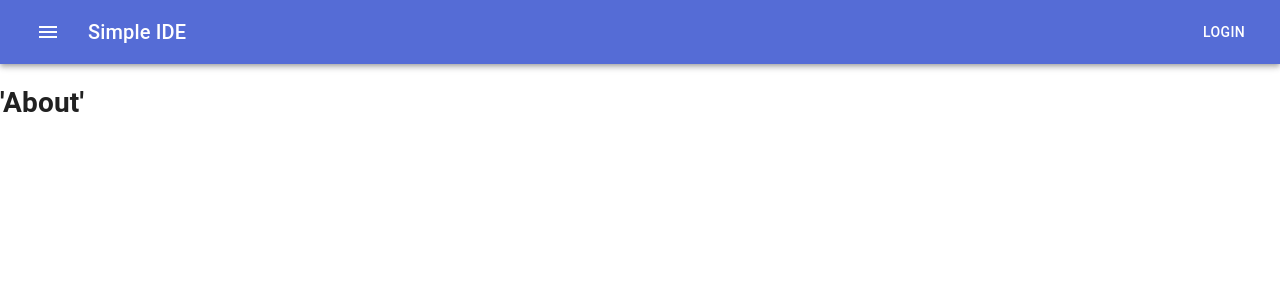
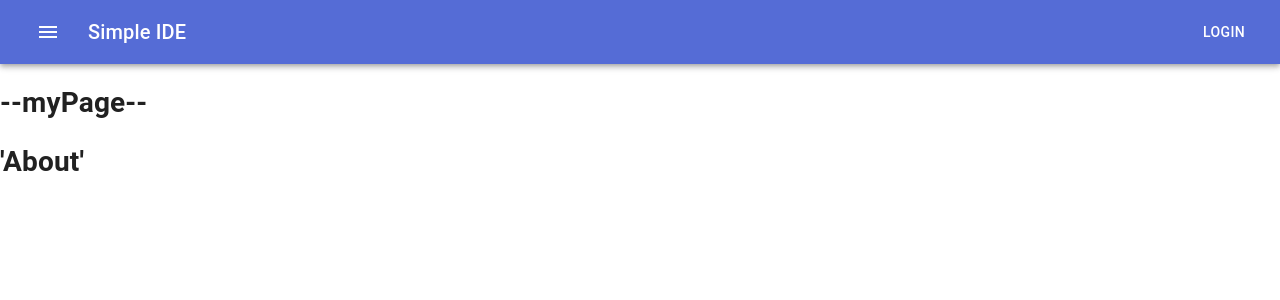
Before and after one commit to alex-worker/CombinatoricsIDE, a React (Create React App) app in the folder simple-ide/: page / in a window 1280 px wide. Shown: the top 300 px of the page. Built offline with nearby package versions, Linux system fonts and the light colour scheme.

Commit message:
try material-ui is bloatware and overheatengeneering

```diff
--- a/simple-ide/src/App.js
+++ b/simple-ide/src/App.js
@@ -29,7 +29,7 @@ function App () {
   // }
 
   return (
-    <ThemeProvider theme={theme} >
+    <ThemeProvider theme={theme}>
       <CssBaseline />
       <Menu header={headerName} items={pageList} defaultIndexPage={5} />
     </ThemeProvider>
--- a/simple-ide/src/components/gui/Menu.js
+++ b/simple-ide/src/components/gui/Menu.js
@@ -2,21 +2,21 @@ import React from 'react'
 
 import { BrowserRouter as Router, Switch, Route } from 'react-router-dom'
 
-import { makeStyles } from '@material-ui/core/styles'
+import { useTheme } from '@material-ui/core/styles'
 
 import AppBar from './AppBar'
 import Drawer from './Drawer'
 
-const useStyles = makeStyles(theme => ({
-  root: {
-    flexGrow: 1
-  }
-}))
+// const useStyles = makeStyles(theme => ({
+  // root: {
+    // flexGrow: 1
+  // }
+// }))
 
 const PageList = ({ items, defaultIndexPage = 0 }) => {
   // console.log('PageList')
   return (
-    <Switch>
+    <div className='page'><h1>--myPage--</h1><Switch>
       <Route exact path='/' component={items[defaultIndexPage].component} key={0} />
       {
         items.map((item, index) => (
@@ -25,7 +25,7 @@ const PageList = ({ items, defaultIndexPage = 0 }) => {
           )
         ))
       }
-    </Switch>
+    </Switch></div>
   )
 }
 
@@ -50,10 +50,10 @@ const Menu = ({ header = 'undefined', onChangePage, items, defaultIndexPage }) =
   // const menuItemList = React.useMemo(() => makeList(items, closeDrawer), [items])
   // const pageList = React.useMemo(() => makePages(items, defaultIndexPage), [items, defaultIndexPage])
 
-  const classes = useStyles()
+  const theme = useTheme()
 
   return (
-    <div className={classes.root}>
+    <div className={theme.root}>
       <Router>
         <AppBar header={header} onClick={openDrawer} />
         <Drawer items={items} open={isDrawerOpen} onClose={closeDrawer} onClick={onClickMenu} />
--- a/simple-ide/src/pages/About.js
+++ b/simple-ide/src/pages/About.js
@@ -1,8 +1,11 @@
 import React from 'react'
+import { useTheme } from '@material-ui/core/styles'
 
 const About = () => {
+  const classes = useTheme()
+  console.log( classes )
   return (
-    <div>
+    <div className='mypage'>
       <h1>'About'</h1>
     </div>
   )
--- a/simple-ide/src/pages/Variables.js
+++ b/simple-ide/src/pages/Variables.js
@@ -35,7 +35,16 @@ const columns = [
 ]
 
 const MyRow = () => {
-  return <div>'Row'</div>
+  return (
+    <div
+      styles={{
+        width: '100%',
+        border: '1px solid red'
+      }}
+    >
+      'Row'
+    </div>
+  )
 }
 
 const MyInfiniteLoader = () => {
@@ -51,6 +60,10 @@ const MyInfiniteLoader = () => {
             onItemsRendered={onItemsRendered}
             ref={ref}
             width={300}
+            styles={{
+              width: '100%',
+              border: '1px solid red'
+            }}
           >
             {MyRow}
           </List>
@@ -62,9 +75,14 @@ const MyInfiniteLoader = () => {
 
 const Variables = () => {
   return (
-    <div>
+    <div
+      styles={{
+        width: '100%',
+        backgroundColor: 'blue',
+        border: '1px solid red'
+      }}
+    >
       <h1>'Variables'</h1>
-      <MyInfiniteLoader />
     </div>
   )
 }
--- a/simple-ide/src/theme.js
+++ b/simple-ide/src/theme.js
@@ -16,6 +16,9 @@ const cssStyles = {
     background: {
       default: '#fff'
     }
+  },
+  mypage: {
+    background: 'linear-gradient(45deg, #FE6B8B 30%, #FF8E53 90%)'
   }
 }
 
```
Also changed, not shown: simple-ide/src/App.css (deleted, +0 -34 lines), simple-ide/src/components/gui/Page.js (added).
